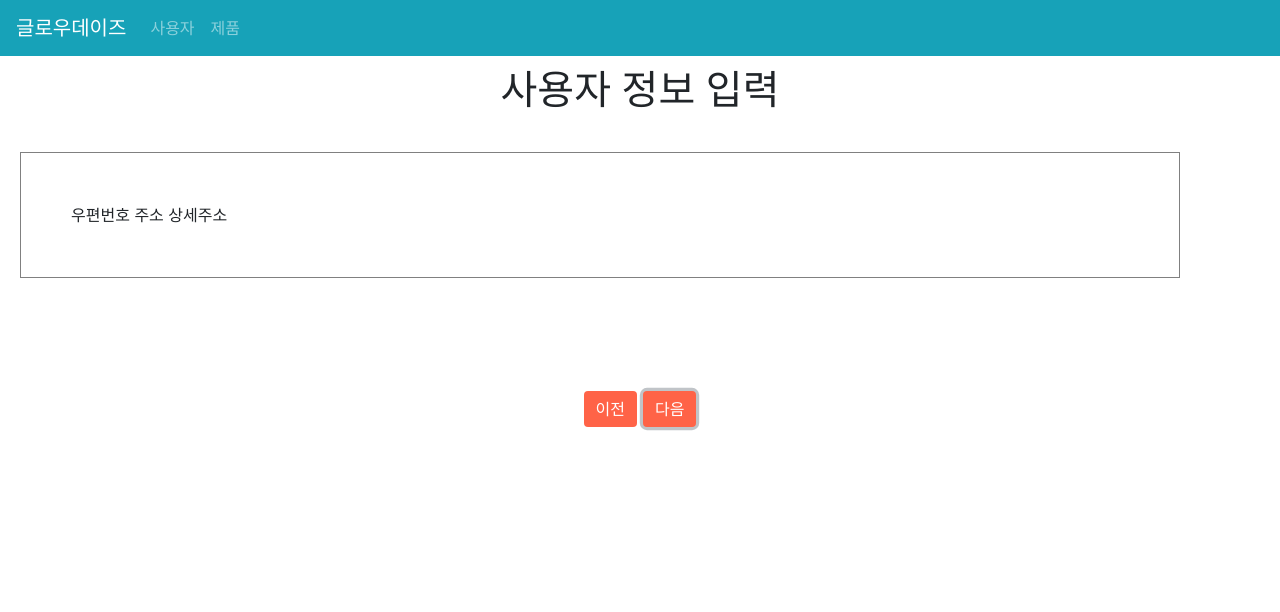
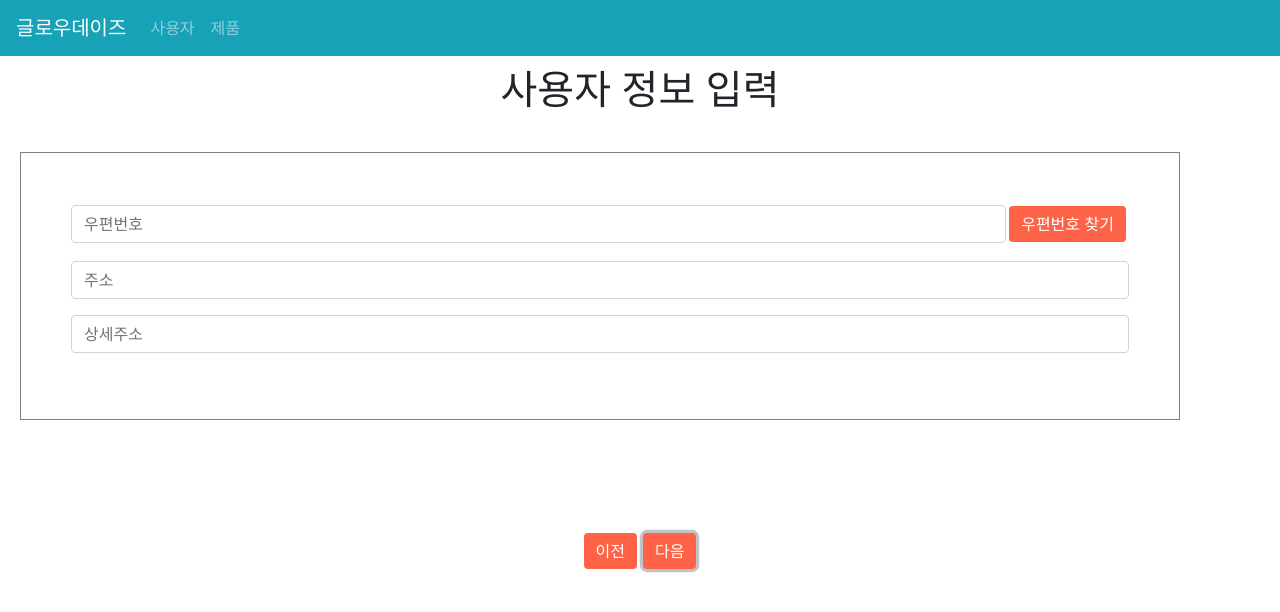
Before and after one commit to psoyeongg/vuejs-intro, a Vue app: page / in a window 1280 px wide. Both pictures are taken after a click on the button "다음". Shown: the top 612 px of the page. Built offline with nearby package versions, Linux system fonts and the light colour scheme.

Commit message:
다음 우편번호 서비스 api 연동

```diff
--- a/public/index.html
+++ b/public/index.html
@@ -1,15 +1,20 @@
 <!DOCTYPE html>
 <html lang="">
   <head>
-    <meta charset="utf-8">
-    <meta http-equiv="X-UA-Compatible" content="IE=edge">
-    <meta name="viewport" content="width=device-width,initial-scale=1.0">
-    <link rel="icon" href="<%= BASE_URL %>favicon.ico">
+    <meta charset="utf-8" />
+    <meta http-equiv="X-UA-Compatible" content="IE=edge" />
+    <meta name="viewport" content="width=device-width,initial-scale=1.0" />
+    <link rel="icon" href="<%= BASE_URL %>favicon.ico" />
+    <script src="//t1.daumcdn.net/mapjsapi/bundle/postcode/prod/postcode.v2.js"></script>
     <title><%= htmlWebpackPlugin.options.title %></title>
   </head>
   <body>
     <noscript>
-      <strong>We're sorry but <%= htmlWebpackPlugin.options.title %> doesn't work properly without JavaScript enabled. Please enable it to continue.</strong>
+      <strong
+        >We're sorry but <%= htmlWebpackPlugin.options.title %> doesn't work
+        properly without JavaScript enabled. Please enable it to
+        continue.</strong
+      >
     </noscript>
     <div id="app"></div>
     <!-- built files will be auto injected -->
--- a/src/components/commons/CustomButton.vue
+++ b/src/components/commons/CustomButton.vue
@@ -3,7 +3,7 @@
     <b-button
       @click="onClick"
       class="button"
-      style="background: tomato; border: none; margin: 3px"
+      style="background: tomato; border: none"
       v-bind:disabled="disabled"
       >{{ title }}</b-button
     >
@@ -21,4 +21,9 @@
   };
 </script>
 
-<style></style>
+<style>
+  .button {
+    width: max-content;
+    margin: 3px;
+  }
+</style>
--- a/src/views/home/Address.vue
+++ b/src/views/home/Address.vue
@@ -1,16 +1,88 @@
 <template>
-  <div>우편번호 주소 상세주소</div>
+  <div>
+    <b-form-group>
+      <div style="display: flex; align-items: center">
+        <b-form-input
+          id="postal"
+          placeholder="우편번호"
+          v-model="postal"
+        ></b-form-input>
+        <custom-button title="우편번호 찾기" :onClick="showApi" />
+      </div>
+    </b-form-group>
+    <b-form-group>
+      <b-form-input
+        id="addr1"
+        placeholder="주소"
+        v-model="addr1"
+      ></b-form-input>
+    </b-form-group>
+    <b-form-group>
+      <b-form-input
+        id="addr2"
+        placeholder="상세주소"
+        v-model="addr2"
+      ></b-form-input>
+    </b-form-group>
+  </div>
 </template>
 
 <script>
+  import CustomButton from "@/components/commons/CustomButton.vue";
+
   export default {
+    components: {
+      CustomButton,
+    },
     props: {
       data: Object,
     },
     data() {
       return {
         formData: this.data,
+        postal: "",
+        addr1: "",
+        addr2: "",
       };
+    },
+    methods: {
+      showApi() {
+        new window.daum.Postcode({
+          oncomplete: (data) => {
+            // 팝업에서 검색결과 항목을 클릭했을때 실행할 코드를 작성하는 부분.
+            // 도로명 주소의 노출 규칙에 따라 주소를 조합한다.
+            // 내려오는 변수가 값이 없는 경우엔 공백('')값을 가지므로, 이를 참고하여 분기 한다.
+            let fullRoadAddr = data.roadAddress;
+            // 도로명 주소 변수
+            let extraRoadAddr = "";
+            // 도로명 조합형 주소 변수
+            // 법정동명이 있을 경우 추가한다. (법정리는 제외)
+            // 법정동의 경우 마지막 문자가 "동/로/가"로 끝난다.
+            if (data.bname !== "" && /[동|로|가]$/g.test(data.bname)) {
+              extraRoadAddr += data.bname;
+            }
+            // 건물명이 있고, 공동주택일 경우 추가한다.
+            if (data.buildingName !== "" && data.apartment === "Y") {
+              extraRoadAddr +=
+                extraRoadAddr !== ""
+                  ? ", " + data.buildingName
+                  : data.buildingName;
+            }
+            // 도로명, 지번 조합형 주소가 있을 경우, 괄호까지 추가한 최종 문자열을 만든다.
+            if (extraRoadAddr !== "") {
+              extraRoadAddr = " (" + extraRoadAddr + ")";
+            }
+            // 도로명, 지번 주소의 유무에 따라 해당 조합형 주소를 추가한다.
+            if (fullRoadAddr !== "") {
+              fullRoadAddr += extraRoadAddr;
+            }
+            // 우편번호와 주소 정보를 해당 필드에 넣는다.
+            this.postal = data.zonecode;
+            //5자리 새우편번호 사용
+            this.addr1 = fullRoadAddr;
+          },
+        }).open();
+      },
     },
   };
 </script>
```
